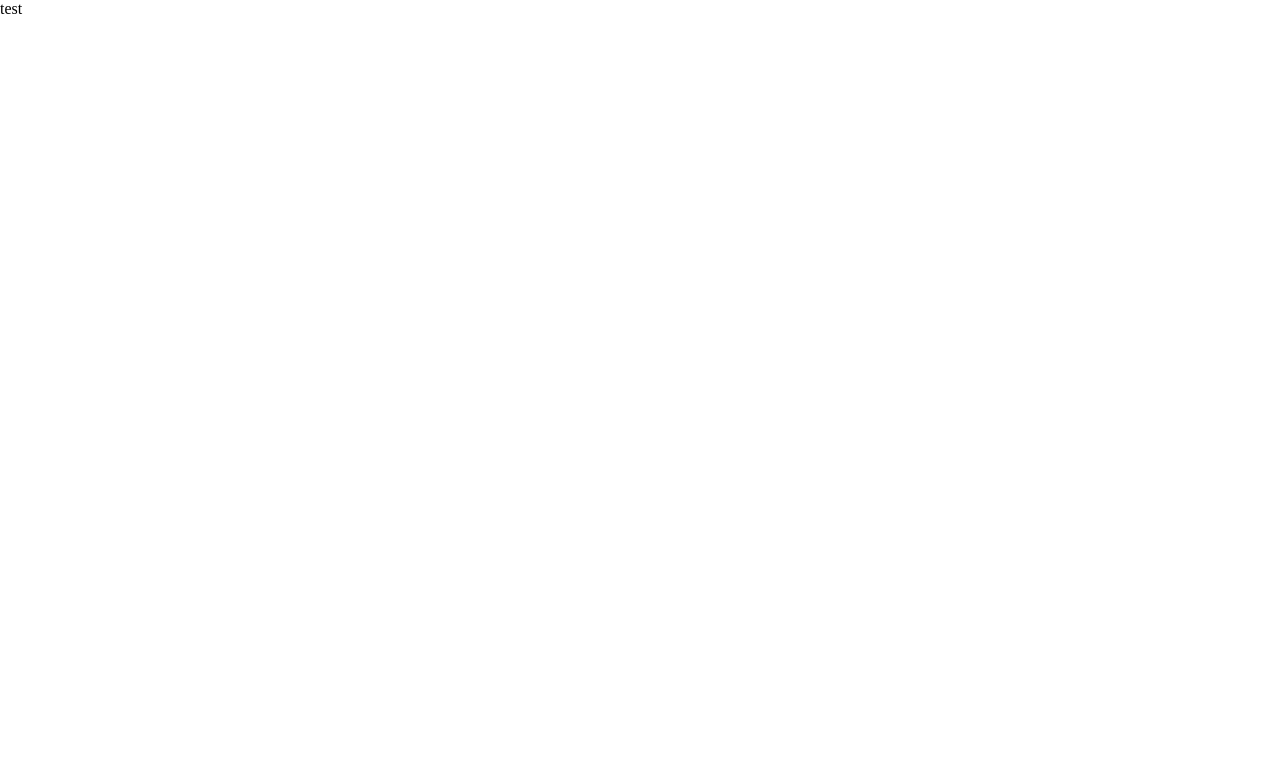
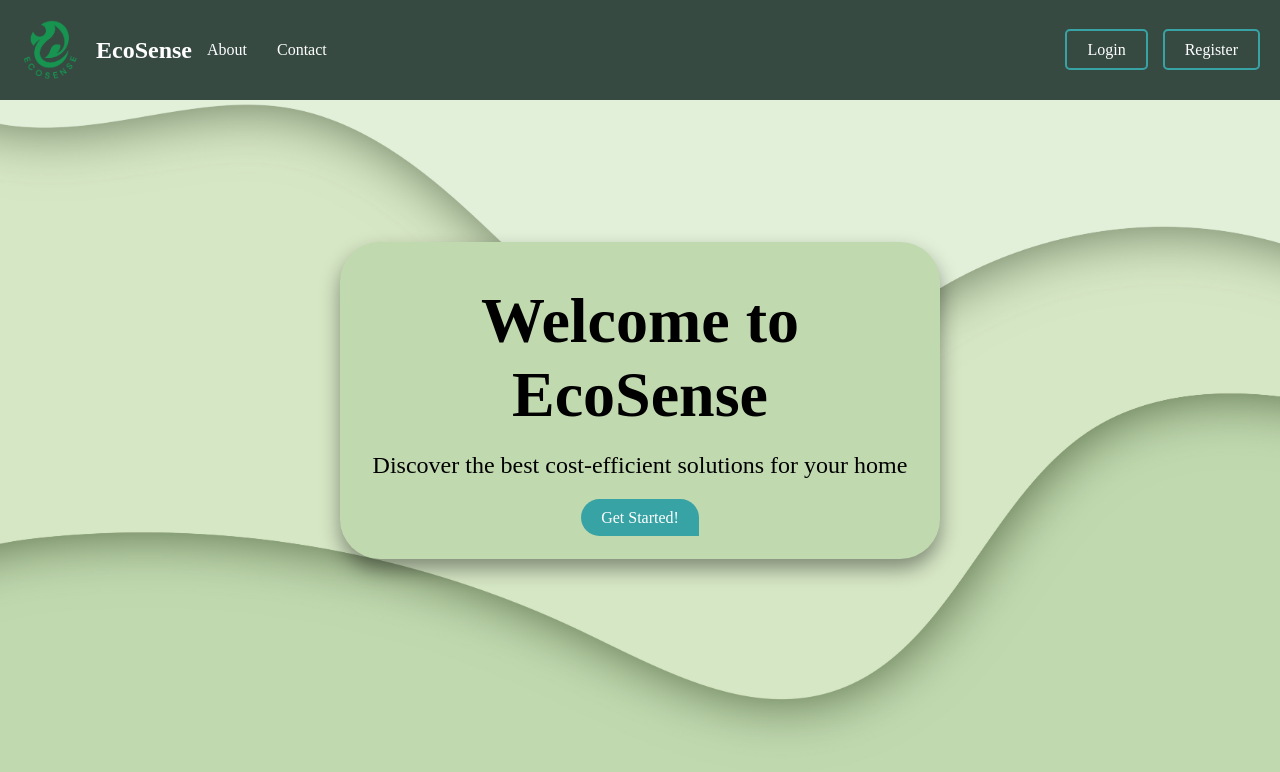
Before and after one commit to Jaehoonoo/EcoSense, a Next.js app: page / in a window 1280 px wide. Shown: the top 772 px of the page. Built offline with nearby package versions, Linux system fonts and the light colour scheme.

Commit message:
Made landing page.

```diff
--- a/app/page.js
+++ b/app/page.js
@@ -1,9 +1,39 @@
-
+import styles from '@/app/page.module.css';
 
 export default function Home() {
   return (
     <div>
-      test
+      {/*Header Section*/}
+      <header className={styles.header}>
+        <nav className={styles.nav}>
+        <div className={styles.logo}>
+            <img src="/logo.png" alt="EcoSense Logo" className={styles.logoImage} />
+            <a href="#" className={styles.logoText}>EcoSense</a>
+          </div>
+          <ul className={styles.navLink}>
+
+            <li><a href="about">About</a></li>
+            <li><a href="contact">Contact</a></li>
+
+          </ul>
+          <div className={styles.authButtons}>
+            <a href="login" className={styles.loginButton}>Login</a>
+            <a href="register" className={styles.registerButton}>Register</a>
+          </div>
+        </nav>
+      </header>
+
+      {/* Hero Section */}
+      <section className={styles.hero}>
+        <div className={styles.heroContent}>
+          <h1>Welcome to EcoSense</h1>
+          <p>Discover the best cost-efficient solutions for your home</p>
+          <a href="#cta" className={styles.ctaButton}>Get Started!</a>
+        </div>
+      </section>
+
+
+
     </div>
   );
 }
--- /dev/null
+++ b/app/page.module.css
@@ -0,0 +1,157 @@
+
+
+.header {
+    background-color: #364a42;
+    padding: 20px;
+    color: white;
+    position: absolute;
+    top: 0;
+    width: 100vw;
+  }
+  .nav {
+    display: flex;
+    justify-content: space-between;
+    align-items: center;
+  }
+
+  .logo{
+    display:flex;
+    align-items: center;
+  }
+
+  .logoImage{
+    width: 60px;
+    height: 60px;
+    object-fit:contain;
+    border-radius: 5px;
+    margin-right: 1rem;
+
+  }
+  .logo a {
+    font-size: 24px;
+    font-weight: bold;
+    text-decoration: none;
+    color: white;
+  }
+  .navLink {
+    display: flex;
+    list-style: none;
+  }
+  .navLink li {
+    margin: 0 15px;
+  }
+  .navLink a {
+    color: white;
+    text-decoration: none;
+  }
+
+  /*Authentication buttons*/
+  .authButtons{
+    margin-left: auto;
+  }
+
+  .authButtons a{
+    margin-left: 15px;
+    padding: 10px 20px;
+    text-decoration: none;
+    border-radius: 5px;
+    transition: background-color 0.3 ease;
+  }
+
+  .loginButton {
+    background-color: transparent;
+    border: 2px solid #38A3A5;
+    color: white;
+  }
+
+  .loginButton:hover{
+    background-color: #38A3A5;
+    color:white;
+  }
+
+  .registerButton {
+    background-color: transparent;
+    border: 2px solid #38A3A5;
+    color: white;
+  }
+
+  .registerButton:hover{
+    background-color: #38A3A5;
+    color:white;
+  }
+
+  /* Styles for the hero section */
+  .hero {
+    background-image: url('/landing.jpg');
+    height: 100vh;
+    display: flex;
+    align-items: center;
+    justify-content: center;
+    text-align: center;
+    color: black;
+    background-size: cover;
+    background-position: center;
+
+
+  }
+
+
+
+  .heroContent {
+    max-width: 600px;
+    opacity: 1;
+
+    background-color: #C0D9AF;
+
+    padding: 2rem;
+    border-radius: 40px;
+    box-shadow: 0 10px 20px rgba(0, 0, 0, 0.4);
+
+  }
+
+  @keyframes fadeInSlamDown{
+    0% {
+        opacity: 0;
+        transform: translateY(-50px);
+    }
+    50%{
+        opacity: 0.5;
+        transform: translateY(0px);
+    }
+    100% {
+        opacity: 1;
+        transform: translateY(10px);
+    }
+
+  }
+
+
+  .hero h1 {
+    font-size: 4rem;
+    margin-bottom: 20px;
+    transform: translateY(-50px);
+    animation: fadeInSlamDown 4s ease-out forwards;
+  }
+  .hero p {
+    font-size: 1.5rem;
+    margin-bottom: 40px;
+    transform: translateY(-50px);
+    animation: fadeInSlamDown 3s ease-out forwards;
+  }
+  .ctaButton {
+    padding: 10px 20px;
+    background-color: #38A3A5;
+    color: white;
+    text-decoration: none;
+    border-top-left-radius: 30px;
+    border-top-right-radius: 30px;
+    border-bottom-left-radius: 30px;
+    font-size: 1rem;
+
+    animation: fadeInSlamDown 2s ease-out forwards;
+  }
+  .ctaButton:hover {
+    background-color: #2b8182;
+
+    box-shadow: 0 4px 10px rgba(0, 0, 0, 0.4);
+  }
```
Also changed, not shown: public/landing.jpg (added), public/logo.png (added).
